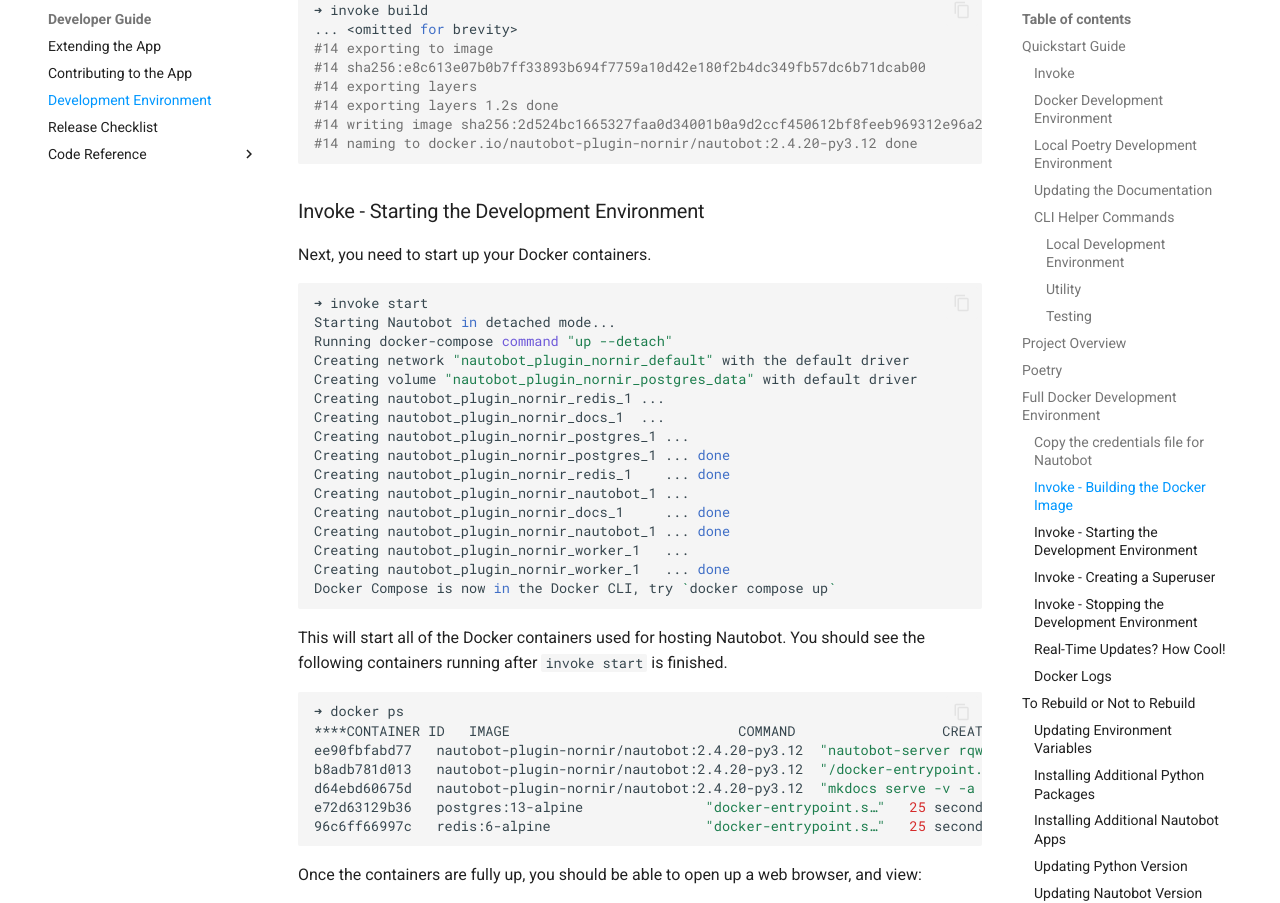
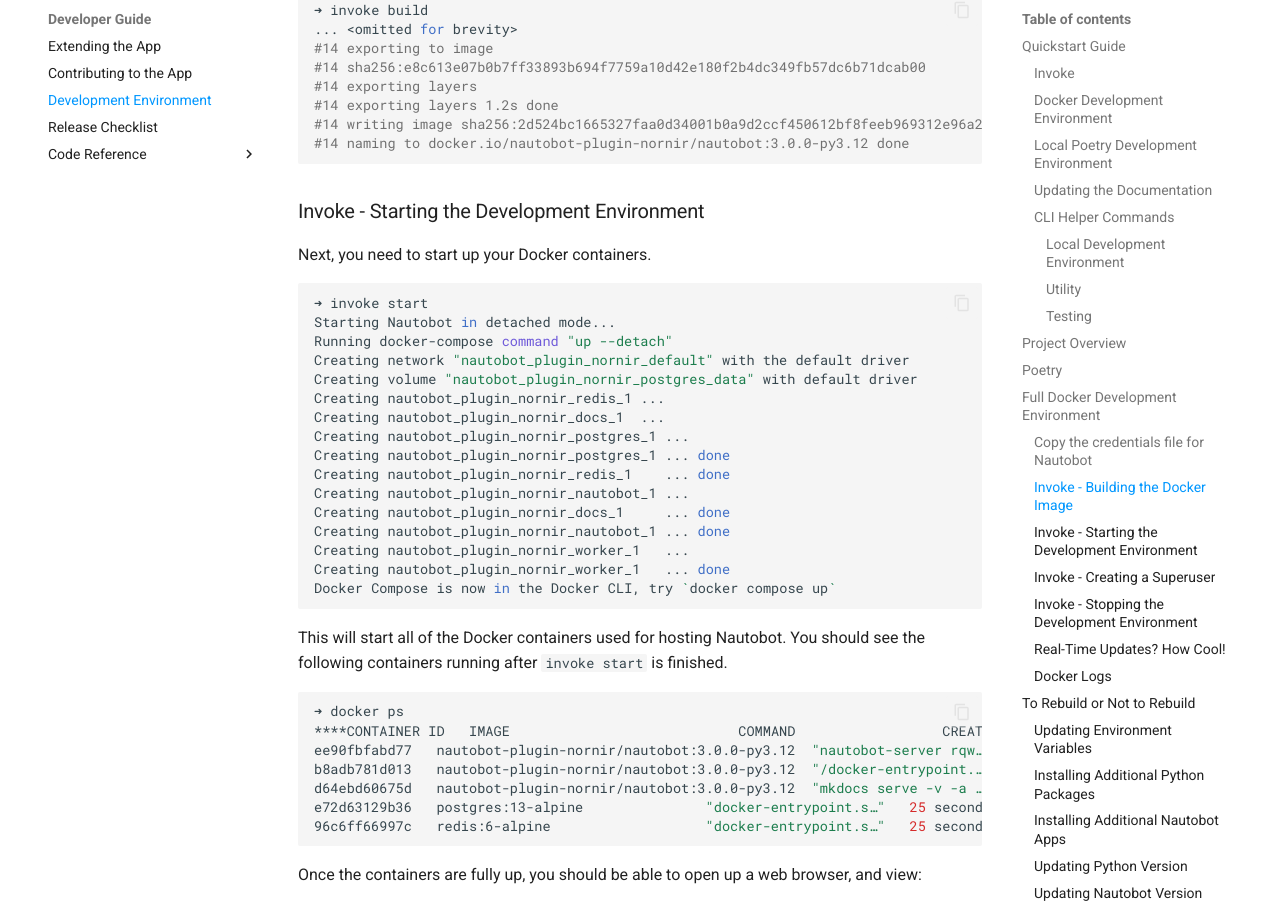
Before and after one commit to nautobot/nautobot-app-nornir, an MkDocs documentation site: the page built from docs/dev/dev_environment.md, in a window 1280 px wide and 1400 px high, scrolled down 5345 px. Shown: the part 126-1029 px from the top of the window. Built offline with MkDocs 1.6.1 and Material for MkDocs 9.7.7, drawn with Linux system fonts in a browser that asks for light colours; comment, search, counter and statistics services are not loaded.

Commit message:
Cookie updated targeting develop by NetworkToCode Cookie Drift Manager Tool (#240)

````diff
--- a/docs/dev/dev_environment.md
+++ b/docs/dev/dev_environment.md
@@ -181,7 +181,7 @@
 #14 exporting layers
 #14 exporting layers 1.2s done
 #14 writing image sha256:2d524bc1665327faa0d34001b0a9d2ccf450612bf8feeb969312e96a2d3e3503 done
-#14 naming to docker.io/nautobot-plugin-nornir/nautobot:2.4.20-py3.12 done
+#14 naming to docker.io/nautobot-plugin-nornir/nautobot:3.0.0-py3.12 done
 ```
 
 ### Invoke - Starting the Development Environment
@@ -212,9 +212,9 @@
 ```bash
 ➜ docker ps
 ****CONTAINER ID   IMAGE                            COMMAND                  CREATED          STATUS          PORTS                                       NAMES
-ee90fbfabd77   nautobot-plugin-nornir/nautobot:2.4.20-py3.12  "nautobot-server rqw…"   16 seconds ago   Up 13 seconds                                               nautobot_plugin_nornir_worker_1
-b8adb781d013   nautobot-plugin-nornir/nautobot:2.4.20-py3.12  "/docker-entrypoint.…"   20 seconds ago   Up 15 seconds   0.0.0.0:8080->8080/tcp, :::8080->8080/tcp   nautobot_plugin_nornir_nautobot_1
-d64ebd60675d   nautobot-plugin-nornir/nautobot:2.4.20-py3.12  "mkdocs serve -v -a …"   25 seconds ago   Up 18 seconds   0.0.0.0:8001->8080/tcp, :::8001->8080/tcp   nautobot_plugin_nornir_docs_1
+ee90fbfabd77   nautobot-plugin-nornir/nautobot:3.0.0-py3.12  "nautobot-server rqw…"   16 seconds ago   Up 13 seconds                                               nautobot_plugin_nornir_worker_1
+b8adb781d013   nautobot-plugin-nornir/nautobot:3.0.0-py3.12  "/docker-entrypoint.…"   20 seconds ago   Up 15 seconds   0.0.0.0:8080->8080/tcp, :::8080->8080/tcp   nautobot_plugin_nornir_nautobot_1
+d64ebd60675d   nautobot-plugin-nornir/nautobot:3.0.0-py3.12  "mkdocs serve -v -a …"   25 seconds ago   Up 18 seconds   0.0.0.0:8001->8080/tcp, :::8001->8080/tcp   nautobot_plugin_nornir_docs_1
 e72d63129b36   postgres:13-alpine               "docker-entrypoint.s…"   25 seconds ago   Up 19 seconds   0.0.0.0:5432->5432/tcp, :::5432->5432/tcp   nautobot_plugin_nornir_postgres_1
 96c6ff66997c   redis:6-alpine                   "docker-entrypoint.s…"   25 seconds ago   Up 21 seconds   0.0.0.0:6379->6379/tcp, :::6379->6379/tcp   nautobot_plugin_nornir_redis_1
 ```
````
Also changed, not shown: docs/admin/install.md (+1 -1 lines), .cookiecutter.json, .github/ISSUE_TEMPLATE/bug_report.md, .github/ISSUE_TEMPLATE/feature_request.md, 3 other files.
